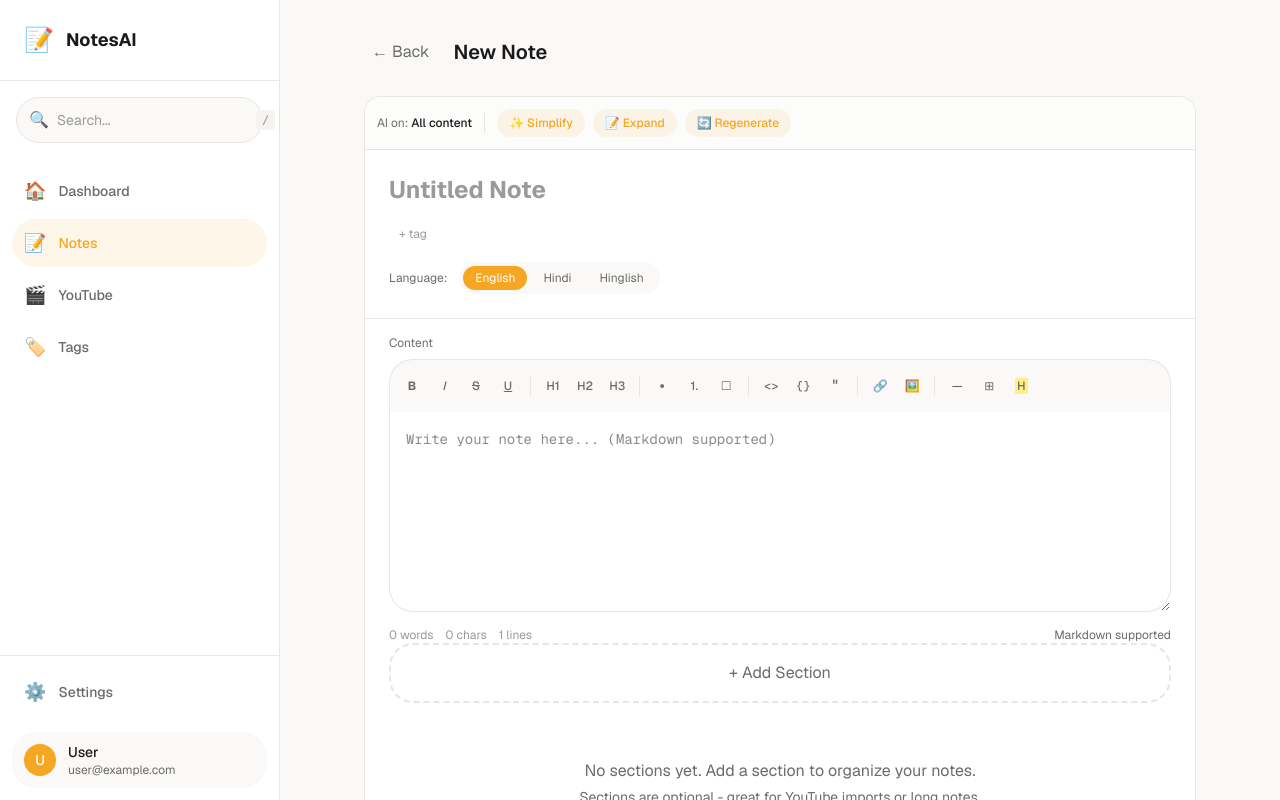
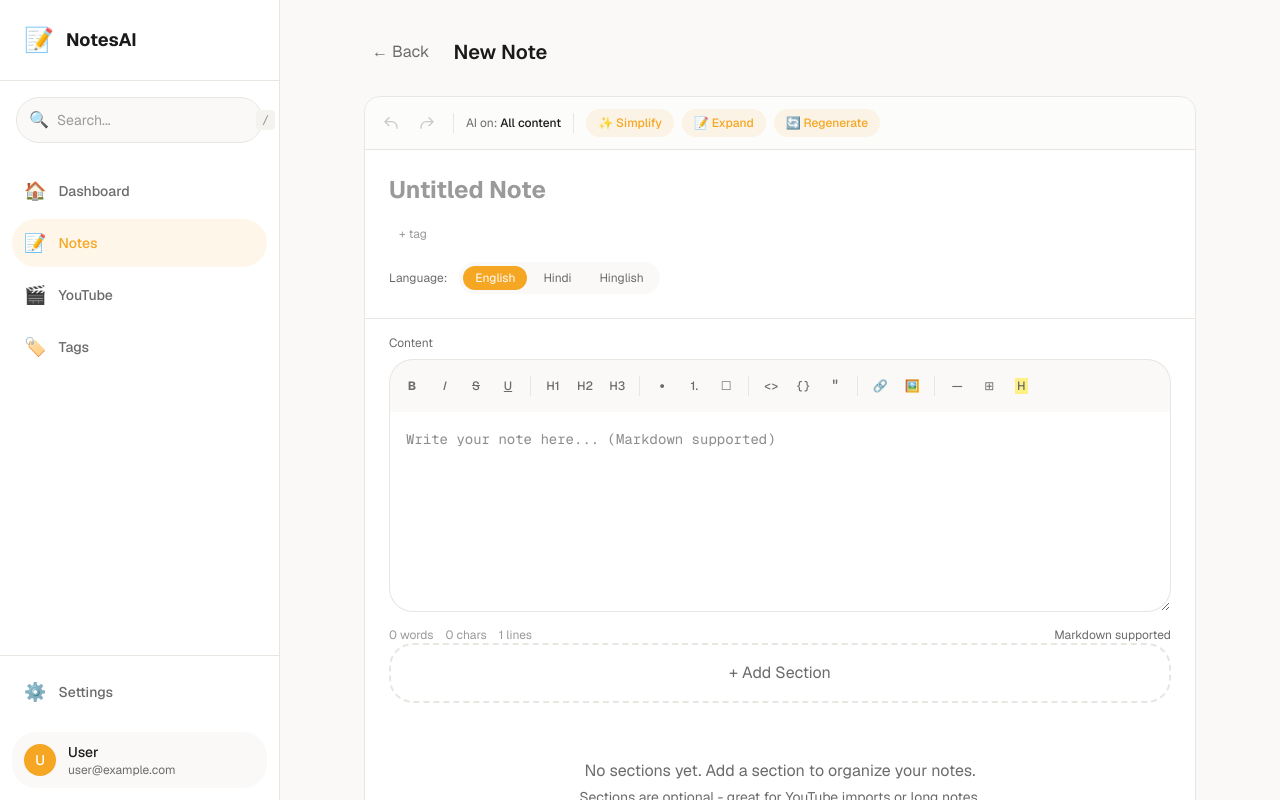
Before and after one commit to acousticclown/yt-transcript, a Next.js app in the folder apps/web/: page /notes/new in a window 1280 px wide. Built offline with nearby package versions, Linux system fonts and the light colour scheme.

Commit message:
feat: Add undo/redo support for notes editor
- Custom useHistory hook with 50-step history
- Undo/Redo buttons in toolbar
- Keyboard shortcuts: Ctrl+Z (undo), Ctrl+Shift+Z/Ctrl+Y (redo)
- Visual disabled state when no history available

```diff
--- a/apps/web/components/notes/UnifiedNoteEditor.tsx
+++ b/apps/web/components/notes/UnifiedNoteEditor.tsx
@@ -1,8 +1,53 @@
 "use client";
 
-import { useState, useRef } from "react";
+import { useState, useRef, useCallback } from "react";
 import { motion, AnimatePresence } from "framer-motion";
 import { cn } from "../../lib/utils";
+
+// Custom hook for undo/redo
+function useHistory<T>(initialState: T, maxHistory = 50) {
+  const [history, setHistory] = useState<T[]>([initialState]);
+  const [currentIndex, setCurrentIndex] = useState(0);
+
+  const current = history[currentIndex];
+
+  const set = useCallback((newState: T | ((prev: T) => T)) => {
+    setHistory((prev) => {
+      const actualNewState = typeof newState === "function"
+        ? (newState as (prev: T) => T)(prev[currentIndex])
+        : newState;
+
+      // Remove any future states if we're not at the end
+      const newHistory = prev.slice(0, currentIndex + 1);
+      newHistory.push(actualNewState);
+
+      // Limit history size
+      if (newHistory.length > maxHistory) {
+        newHistory.shift();
+        return newHistory;
+      }
+      return newHistory;
+    });
+    setCurrentIndex((prev) => Math.min(prev + 1, maxHistory - 1));
+  }, [currentIndex, maxHistory]);
+
+  const undo = useCallback(() => {
+    if (currentIndex > 0) {
+      setCurrentIndex((prev) => prev - 1);
+    }
+  }, [currentIndex]);
+
+  const redo = useCallback(() => {
+    if (currentIndex < history.length - 1) {
+      setCurrentIndex((prev) => prev + 1);
+    }
+  }, [currentIndex, history.length]);
+
+  const canUndo = currentIndex > 0;
+  const canRedo = currentIndex < history.length - 1;
+
+  return { current, set, undo, redo, canUndo, canRedo };
+}
 
 // Types
 type NoteSection = {
@@ -35,7 +80,7 @@ export function UnifiedNoteEditor({
   onSave,
   onAIAction,
 }: UnifiedNoteEditorProps) {
-  const [note, setNote] = useState<UnifiedNote>({
+  const initialNoteState: UnifiedNote = {
     title: initialNote?.title || "",
     content: initialNote?.content || "",
     tags: initialNote?.tags || [],
@@ -43,7 +88,9 @@ export function UnifiedNoteEditor({
     sections: initialNote?.sections || [],
     source: initialNote?.source || "manual",
     youtubeUrl: initialNote?.youtubeUrl,
-  });
+  };
+
+  const { current: note, set: setNote, undo, redo, canUndo, canRedo } = useHistory(initialNoteState);
 
   const contentRef = useRef<HTMLTextAreaElement>(null);
 
@@ -348,8 +395,42 @@ export function UnifiedNoteEditor({
 
   return (
     <div className="bg-[var(--color-surface)] rounded-2xl border border-[var(--color-border)] overflow-hidden">
-      {/* Top Toolbar - AI Actions */}
+      {/* Top Toolbar - Undo/Redo + AI Actions */}
       <div className="flex items-center gap-2 p-3 border-b border-[var(--color-border)] bg-[var(--color-bg)]/50 overflow-x-auto">
+        {/* Undo/Redo */}
+        <button
+          onClick={undo}
+          disabled={!canUndo}
+          title="Undo (Ctrl+Z)"
+          className={cn(
+            "p-1.5 rounded-lg transition-colors",
+            canUndo
+              ? "text-[var(--color-text-muted)] hover:text-[var(--color-text)] hover:bg-[var(--color-surface)]"
+              : "text-[var(--color-text-subtle)] opacity-50 cursor-not-allowed"
+          )}
+        >
+          <svg className="w-4 h-4" fill="none" stroke="currentColor" viewBox="0 0 24 24">
+            <path strokeLinecap="round" strokeLinejoin="round" strokeWidth={2} d="M3 10h10a8 8 0 018 8v2M3 10l6 6m-6-6l6-6" />
+          </svg>
+        </button>
+        <button
+          onClick={redo}
+          disabled={!canRedo}
+          title="Redo (Ctrl+Shift+Z)"
+          className={cn(
+            "p-1.5 rounded-lg transition-colors",
+            canRedo
+              ? "text-[var(--color-text-muted)] hover:text-[var(--color-text)] hover:bg-[var(--color-surface)]"
+              : "text-[var(--color-text-subtle)] opacity-50 cursor-not-allowed"
+          )}
+        >
+          <svg className="w-4 h-4" fill="none" stroke="currentColor" viewBox="0 0 24 24">
+            <path strokeLinecap="round" strokeLinejoin="round" strokeWidth={2} d="M21 10h-10a8 8 0 00-8 8v2M21 10l-6 6m6-6l-6-6" />
+          </svg>
+        </button>
+
+        <div className="w-px h-5 bg-[var(--color-border)] mx-1" />
+
         <span className="text-xs text-[var(--color-text-muted)] whitespace-nowrap">
           AI on: <span className="font-medium text-[var(--color-text)]">{getTargetLabel()}</span>
         </span>
@@ -523,6 +604,9 @@ export function UnifiedNoteEditor({
           onKeyDown={(e) => {
             // Keyboard shortcuts
             if (e.ctrlKey || e.metaKey) {
+              if (e.key === 'z' && !e.shiftKey) { e.preventDefault(); undo(); }
+              if (e.key === 'z' && e.shiftKey) { e.preventDefault(); redo(); }
+              if (e.key === 'y') { e.preventDefault(); redo(); }
               if (e.key === 'b') { e.preventDefault(); insertFormat("**", "**"); }
               if (e.key === 'i') { e.preventDefault(); insertFormat("*", "*"); }
               if (e.key === 'k') { e.preventDefault(); insertFormat("[", "](url)"); }
```
